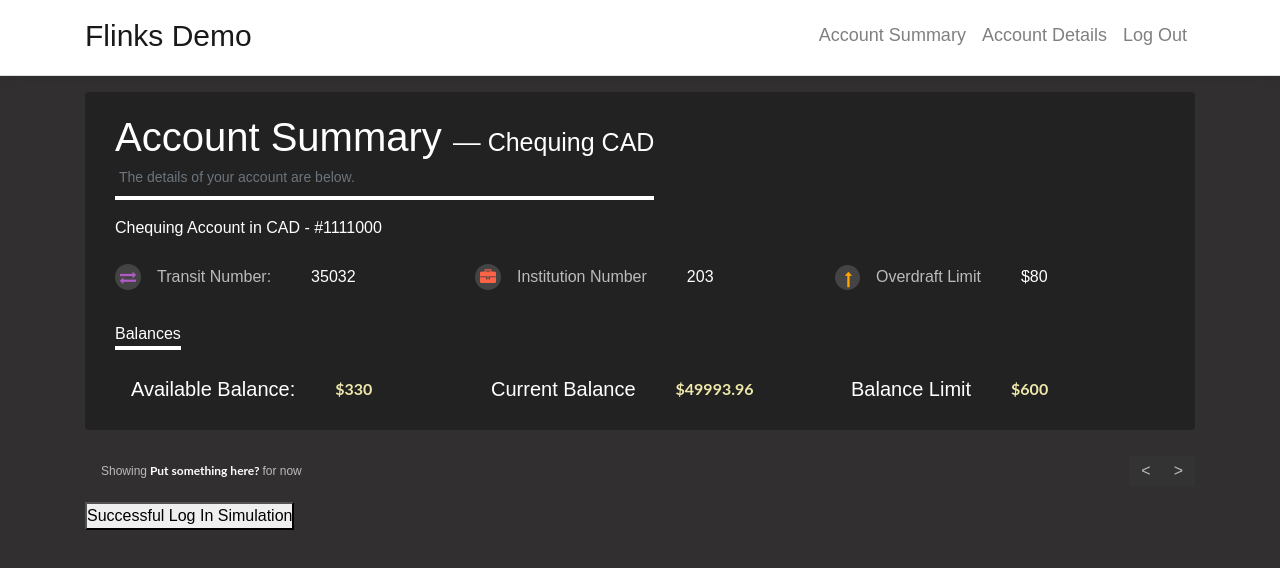
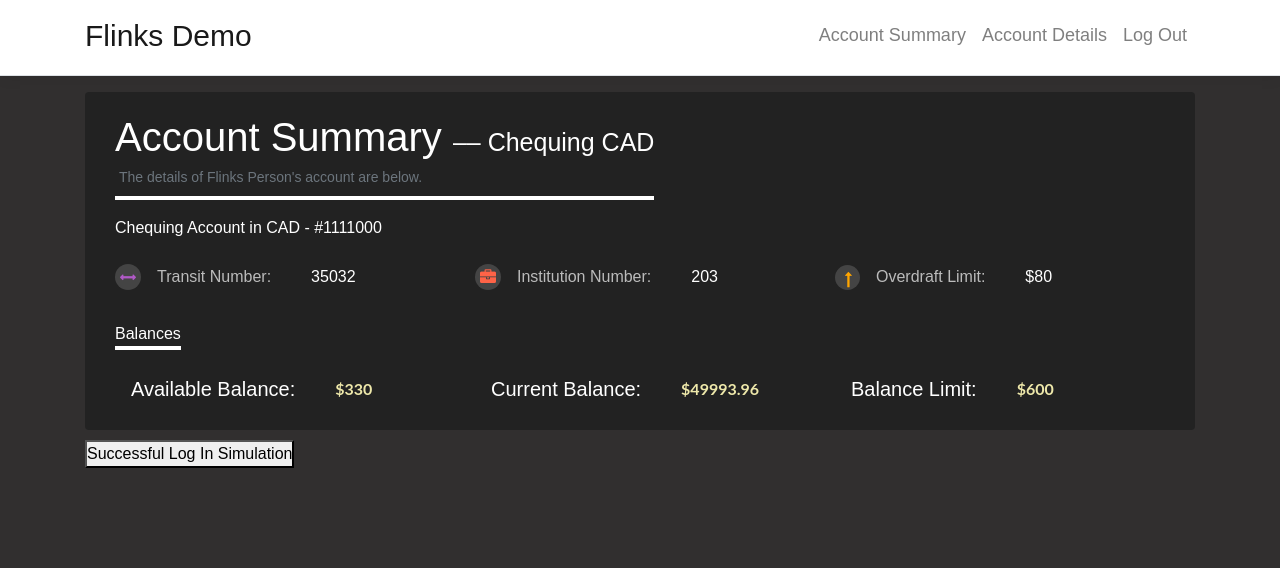
Before and after one commit to flinkshahs/flinks-training-demo, an Angular app in the folder flinks-training-demo/ClientApp/: page / in a window 1280 px wide. Both pictures are taken after a click on the button "Successful Log In Simulation". Shown: the top 568 px of the page. Built offline with nearby package versions, Linux system fonts and the light colour scheme.

Commit message:
changed transit icon

```diff
--- a/flinks-training-demo/ClientApp/src/app/summary/summary.component.html
+++ b/flinks-training-demo/ClientApp/src/app/summary/summary.component.html
@@ -1,6 +1,3 @@
-<!--
-<h1> Account Summary</h1>
--->
 
 <!-- Flinks Connect
 <iframe height="760"
@@ -13,68 +10,39 @@
    console.log(e.data)
    });
 </script>
+-->
 
--->
 <div *ngIf = "selectedAccount" class="wrapper rounded">
-  <nav class="dark d-lg-flex align-items-lg-start"> <a class="navbar-brand text-white title">Account Summary <a class = "ul" *ngIf = "selectedAccount.title"> –– {{selectedAccount.title}}</a><p class="pl-1 text-muted">The details of your account are below.</p> </a>
-
-          <!-- <ul class="navbar-nav ml-lg-auto">
-              <li class="nav-item"> <a class="nav-link" href="#"><span class="fa fa-bell-o font-weight-bold"></span> <span class="notify">Notifications</span> </a> </li>
-              <li class="nav-item "> <a href="#"><span class="fa fa-search"></span></a> <input type="search" class="dark" placeholder="Search"> </li>
-          </ul> -->
+  <nav class="dark d-lg-flex align-items-lg-start"> <a class="navbar-brand text-white title">Account Summary <a class = "ul" *ngIf = "selectedAccount.title"> –– {{selectedAccount.title}}</a><p *ngIf ="!selectedAccount.holder" class="pl-1 text-muted">The details of your account are below.</p> <p *ngIf = "selectedAccount.holder" class="pl-1 text-muted">The details of {{selectedAccount.holder}}'s account are below.</p> </a>
 
   </nav>
 
 <p class = "text-white pt-3">{{selectedAccount.type}} Account in {{selectedAccount.currency}} - #{{selectedAccount.accountNumber}}</p>
-<!--outputting account information and checking if some values are null if a login id exists-->
-<!--
-<ul>
-  <li *ngIf = "selectedAccount.holder">Account Holder: {{selectedAccount.holder}}</li>
-  <li *ngIf = "selectedAccount.transitNumber">Transit #: {{selectedAccount.transitNumber}} </li>
-  <li *ngIf = "selectedAccount.institutionNumber">Institution #: {{selectedAccount.institutionNumber}}</li>
-  <li *ngIf = "selectedAccount.overdraftLimit">Overdraft Limit: {{selectedAccount.overdraftLimit}}</li>
-  <li>Account Type: {{selectedAccount.type}}</li>
-  <li>Currency: {{selectedAccount.currency}}</li>
-</ul>
--->
+
 
 <div class="row mt-3 pt-2 d-flex align-items-center">
   <div *ngIf = "selectedAccount.transitNumber" class="col-sm ">
       <div class="d-flex align-items-center">
-          <td scope="row"> <span class="fa fa-exchange mb-3"></span>  </td>
-          <p class="text mx-3">Transit Number:</p>
+          <td scope="row"> <span class="fa fa-arrows-h mb-3"></span>  </td>
+          <p class="text mx-3">Transit Number: </p>
           <p class="text-white ml-4 ">{{selectedAccount.transitNumber}}</p>
       </div>
   </div>
   <div *ngIf = "selectedAccount.institutionNumber" class="col-sm">
       <div class=" d-flex align-items-center">
           <td scope="row"> <span class="fa fa-briefcase mb-3"></span>  </td>
-          <div class="text mx-3 mb-3">Institution Number</div>
+          <div class="text mx-3 mb-3">Institution Number: </div>
           <div class="text-white ml-4 mb-3 ">{{selectedAccount.institutionNumber}}</div>
       </div>
   </div>
   <div *ngIf = "selectedAccount.overdraftLimit"  class="col-sm">
     <div class=" d-flex align-items-center">
       <td scope="row"> <span class="fa fa-long-arrow-up mb-3"></span>  </td>
-        <div class="text mx-3 mb-3">Overdraft Limit</div>
+        <div class="text mx-3 mb-3">Overdraft Limit: </div>
         <div class="text-white mb-3 ml-4 ">${{selectedAccount.overdraftLimit}}</div>
     </div>
 </div>
 </div>
-<!--
-<div class="table-responsive mt-3">
-  <table class="table table-dark table-borderless">
-      <thead>
-          <tr>
-              <th scope="col">Activity</th>
-              <th scope="col">Date</th>
-              <th scope="col" class="text-right">Amount</th>
-          </tr>
-      </thead>
-  </table>
-</div>
-
--->
 
 
 
@@ -87,19 +55,19 @@
   <div class="row mt-3 pt-2 d-flex align-items-center">
     <div *ngIf = "selectedAccount.availableBalance" class="col-sm ">
         <div class="d-flex align-items-center">
-            <p class="text-balance mx-3">Available Balance:</p>
+            <p class="text-balance mx-3">Available Balance: </p>
             <p class=" ml-4 money">${{selectedAccount.availableBalance}}</p>
         </div>
     </div>
     <div *ngIf = "selectedAccount.currentBalance" class="col-sm">
         <div class=" d-flex align-items-center">
-            <div class="text-balance mx-3 mb-3">Current Balance</div>
+            <div class="text-balance mx-3 mb-3">Current Balance: </div>
             <div class="ml-4 mb-3 money">${{selectedAccount.currentBalance}}</div>
         </div>
     </div>
     <div *ngIf = "selectedAccount.limitBalance"  class="col-sm">
       <div class=" d-flex align-items-center">
-          <div class="text-balance mx-3 mb-3">Balance Limit</div>
+          <div class="text-balance mx-3 mb-3">Balance Limit: </div>
           <div class="mb-3 ml-4 money">${{selectedAccount.limitBalance}}</div>
       </div>
     </div>
@@ -107,40 +75,6 @@
 
 </div>
 </div>
-
-<!--
-
-  <div class="table-responsive mt-3">
-    <table class="table table-dark table-borderless">
-      <tbody >
-        <tr *ngIf = "selectedAccount.availableBalance">
-            <td class = "d-flex justify-content-around align-items-center"> <p class = "mr-4">Available Balance: </p><p class = "ml-4">${{selectedAccount.availableBalance}}</p></td>
-            <td class="d-flex justify-content-start align-items-center">  ${{selectedAccount.availableBalance}} </td>
-        </tr>
-        <tr *ngIf = "selectedAccount.currentBalance">
-            <td scope="row"> <span class="fa mr-2 justify-content-end"></span> Current Balance: </td>
-            <td class="d-flex justify-content-centre align-items-center"> <span class="fa mr-2"></span> ${{selectedAccount.currentBalance}} </td>
-        </tr>
-        <tr *ngIf = "selectedAccount.limitBalance">
-          <td scope="row"> <span class="fa mr-2 justify-content-end"></span>Balance Limit: </td>
-          <td class="d-flex justify-content-centre align-items-center"> <span class="fa mr-2"></span> ${{selectedAccount.limitBalance}} </td>
-        </tr>
-      </tbody>
-    </table>
-  </div>
-</div>
--->
-
-
-
-<!--
-<ul>
-<li *ngIf = "selectedAccount.availableBalance">Available Balance: ${{selectedAccount.availableBalance}}</li>
-<li *ngIf = "selectedAccount.currentBalance"> Current Balance: ${{selectedAccount.currentBalance}}</li>
-<li *ngIf = "selectedAccount.limitBalance">Limit Balance: ${{selectedAccount.limitBalance}}</li>
-</ul>
--->
-
 
 
 <!--if no log in id output message-->
@@ -153,20 +87,5 @@
 
 
 
-
-
-
-<div class="d-flex justify-content-between align-items-center results"> <span class="pl-md-3">Showing<b class="text-white"> Put something here? </b> for now</span>
-<div class="pt-3">
-    <nav aria-label="Page navigation example">
-        <ul class="pagination">
-            <li class="page-item disabled"> <a class="page-link" href="#" aria-label="Previous"> <span aria-hidden="true">&lt;</span> </a> </li>
-            <li class="page-item disabled"> <a class="page-link" href="#" aria-label="Next"> <span aria-hidden="true">&gt;</span> </a> </li>
-        </ul>
-    </nav>
-</div>
-</div>
-
-
 <!--button to test functionality if successful log in-->
 <button (click) = changeInfo()>Successful Log In Simulation</button>
--- a/flinks-training-demo/ClientApp/src/styles.css
+++ b/flinks-training-demo/ClientApp/src/styles.css
@@ -174,8 +174,11 @@
     border-radius: 50%
 }
 
-td .fa-exchange {
-  color: #b15ac7
+td .fa-arrows-h {
+  color: #b15ac7;
+  background-color: #444;
+    padding: 5px;
+    border-radius: 50%
 }
 
 .navbar-brand p {
@@ -269,7 +272,7 @@
 .pagination .page-item .page-link {
     background-color: #444;
     color: #fff;
-    padding: 0.3rem .75rem;
+    padding: 10%;
     border: none;
     border-radius: 0
 }
```
